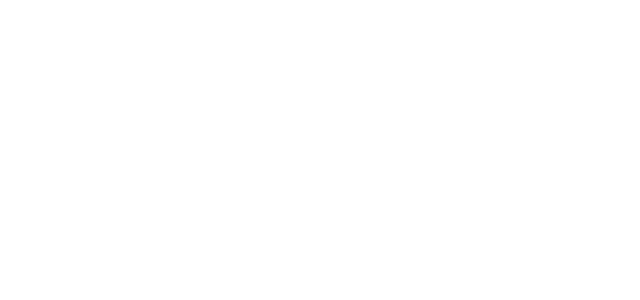
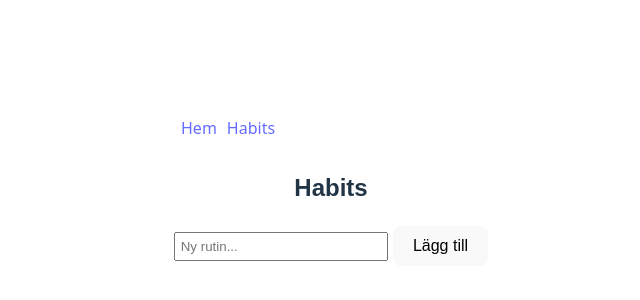
Before and after one commit to JohanSmirnoff/Grupp-9-Frontend_2, a React (Vite) app: page /habits in a window 1280 px wide. Before the commit this address had no page. Shown: the part 204-504 px from the top of the page, without its empty margins (309-949 px from the left). Built offline with nearby package versions, Linux system fonts and the light colour scheme.

Commit message:
Habitslist ongoing

```diff
--- a/src/App.jsx
+++ b/src/App.jsx
@@ -2,20 +2,23 @@
 import './App.css'
 import { BrowserRouter as Router, Routes, Route, Link } from "react-router-dom"
 import HomePage from './pages/HomePage'
+import HabitsPage from './pages/HabitsPage.jsx'
 
 function App() {
 
   return (
     <>
       <Router>
-        <Link to="/"> </Link>
+        <nav style={{ display: "flex", gap: "10px", padding: "10px" }}>
+          <Link to="/">Hem</Link>
+          <Link to="/habits">Habits</Link>
+        </nav>
+
         <Routes>
-          <Route path="/"  element={<HomePage />} />
-          <Route></Route>
-          <Route></Route>
+          <Route path="/" element={<HomePage />} />
+          <Route path="/habits" element={<HabitsPage />} />
         </Routes>
       </Router>
-
     </>
   )
 }
--- /dev/null
+++ b/src/pages/HabitsPage.jsx
@@ -0,0 +1,82 @@
+import { useState } from "react";
+
+export default function HabitsPage() {
+  const [habits, setHabits] = useState([]);
+  const [newHabit, setNewHabit] = useState("");
+
+  function addHabit() {
+    if (newHabit.trim() === "") return;
+
+    setHabits([
+      ...habits,
+      {
+        id: Date.now(),
+        name: newHabit,
+        count: 0
+      }
+    ]);
+
+    setNewHabit("");
+  }
+
+  function removeHabit(id) {
+    setHabits(habits.filter(h => h.id !== id));
+  }
+
+  function incrementHabit(id) {
+    setHabits(
+      habits.map(h =>
+        h.id === id ? { ...h, count: h.count + 1 } : h
+      )
+    );
+  }
+
+  return (
+    <div style={{ width: "320px", margin: "20px auto", fontFamily: "sans-serif" }}>
+      <h2>Habits</h2>
+
+      <div style={{ marginBottom: "10px" }}>
+        <input
+          value={newHabit}
+          onChange={(e) => setNewHabit(e.target.value)}
+          placeholder="Ny rutin..."
+          style={{ width: "200px", padding: "5px" }}
+        />
+        <button onClick={addHabit} style={{ marginLeft: "5px" }}>
+          Lägg till
+        </button>
+      </div>
+
+      <ul style={{ listStyle: "none", padding: 0 }}>
+        {habits.map(habit => (
+          <li
+            key={habit.id}
+            style={{
+              display: "flex",
+              justifyContent: "space-between",
+              marginBottom: "8px",
+              padding: "8px",
+              background: "#f1f1f1",
+              borderRadius: "5px"
+            }}
+          >
+            <div>
+              <strong>{habit.name}</strong>
+              <div>Reps: {habit.count}</div>
+            </div>
+
+            <div>
+              <button onClick={() => incrementHabit(habit.id)}>+1</button>
+              <button
+                onClick={() => removeHabit(habit.id)}
+                style={{ marginLeft: "5px", background: "red", color: "white" }}
+              >
+                Ta bort
+              </button>
+            </div>
+          </li>
+        ))}
+      </ul>
+    </div>
+  );
+}
```
Also changed, not shown: src/pages/Habits.jsx (deleted).
